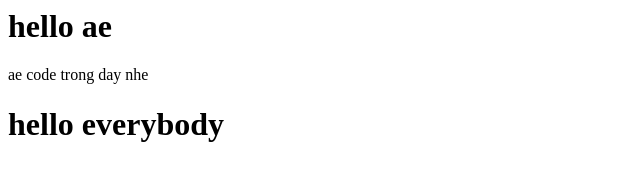
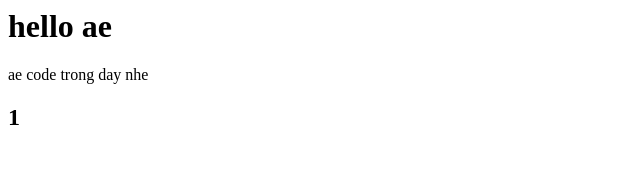
Before and after one commit to ThangDulcie/Basically-web-project, a plain HTML site: page index.html in a window 1280 px wide. Shown: the whole page, without its empty margins (0-640 px from the left). Drawn offline with Linux system fonts and the light colour scheme.

Commit message:
Update index.html
thêm thẻ h2

```diff
--- a/index.html
+++ b/index.html
@@ -11,7 +11,7 @@
     <link rel="stylesheet" href="css/index.css">
 </head>
 <body>
-    <h1>hello everybody</h1>
+    <h2>1</h2>
     <script src="js/index.js"></script>
 </body>
 </html>
```
